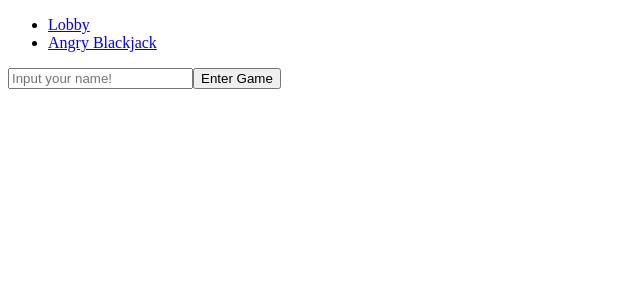
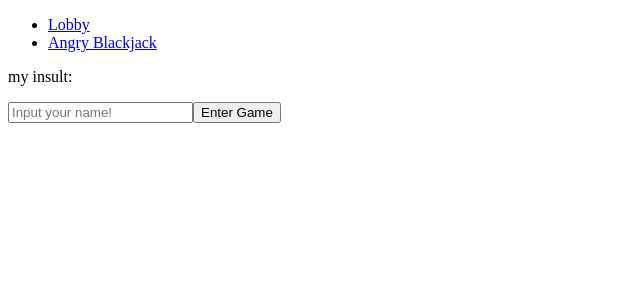
Before and after one commit to junedu416/react-nasty-dealer, a React (Create React App) app: page / in a window 1280 px wide. Shown: the top 300 px of the page, without its empty margins (0-640 px from the left). Built offline with nearby package versions, Linux system fonts and the light colour scheme; no server answers.

Commit message:
setup with Evil insult API. (CORS error)

```diff
--- a/src/App.js
+++ b/src/App.js
@@ -2,6 +2,7 @@ import CardTest from "./components/CardTest";
 import Home from './components/Home';
 import BlackJackRule from './components/BlackJackRule';
 import {Link, Switch, Route} from 'react-router-dom'
+import InsultComment from './components/InsultComment';
 
 function App() {
   return (
@@ -16,6 +17,7 @@ function App() {
           </li>
         </ul>
       </nav>
+      <InsultComment />
       <Switch>
         <Route exact path='/'>
           <Home/>
--- /dev/null
+++ b/src/components/InsultComment.js
@@ -0,0 +1,34 @@
+import React, {useEffect, useState} from 'react';
+
+// fetch random insult from API
+// function getRamdomInsult() {
+//     let randomInsult = fetch(`https://evilinsult.com/generate_insult.php?lang=en&type=json`)
+//         .then(response => response.json())
+//         .then(data => data.insult)
+//         .catch(error => console.error(error.message))
+// }
+
+// getRamdomInsult();
+
+const InsultComment = () => {
+   const [insult, setInsult] = useState("")
+
+    useEffect(()=> {
+        fetch('https://evilinsult.com/generate_insult.php?lang=en&type=json', {
+            mode: 'no-cors',
+            headers: {
+                'Content-Type': 'application/json'
+            }
+        })
+        .then(response => response.json())
+        .then(data => console.log(data))
+        .then(data => setInsult(data.insult))
+        .catch(error => console.error(error))
+    }, [])
+
+    return(
+        <p>my insult: {insult}</p>
+    )
+}
+
+export default InsultComment
```
